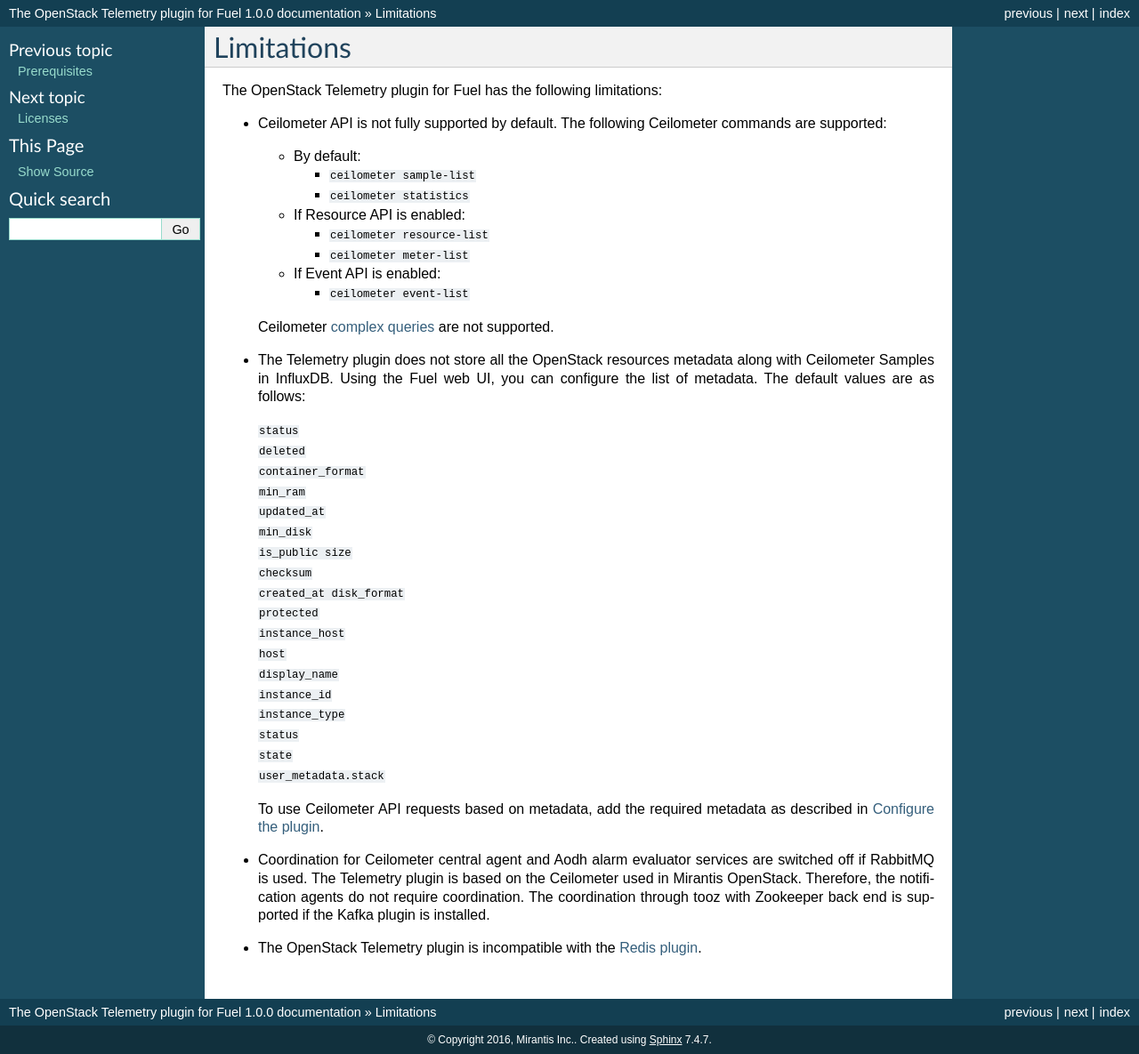
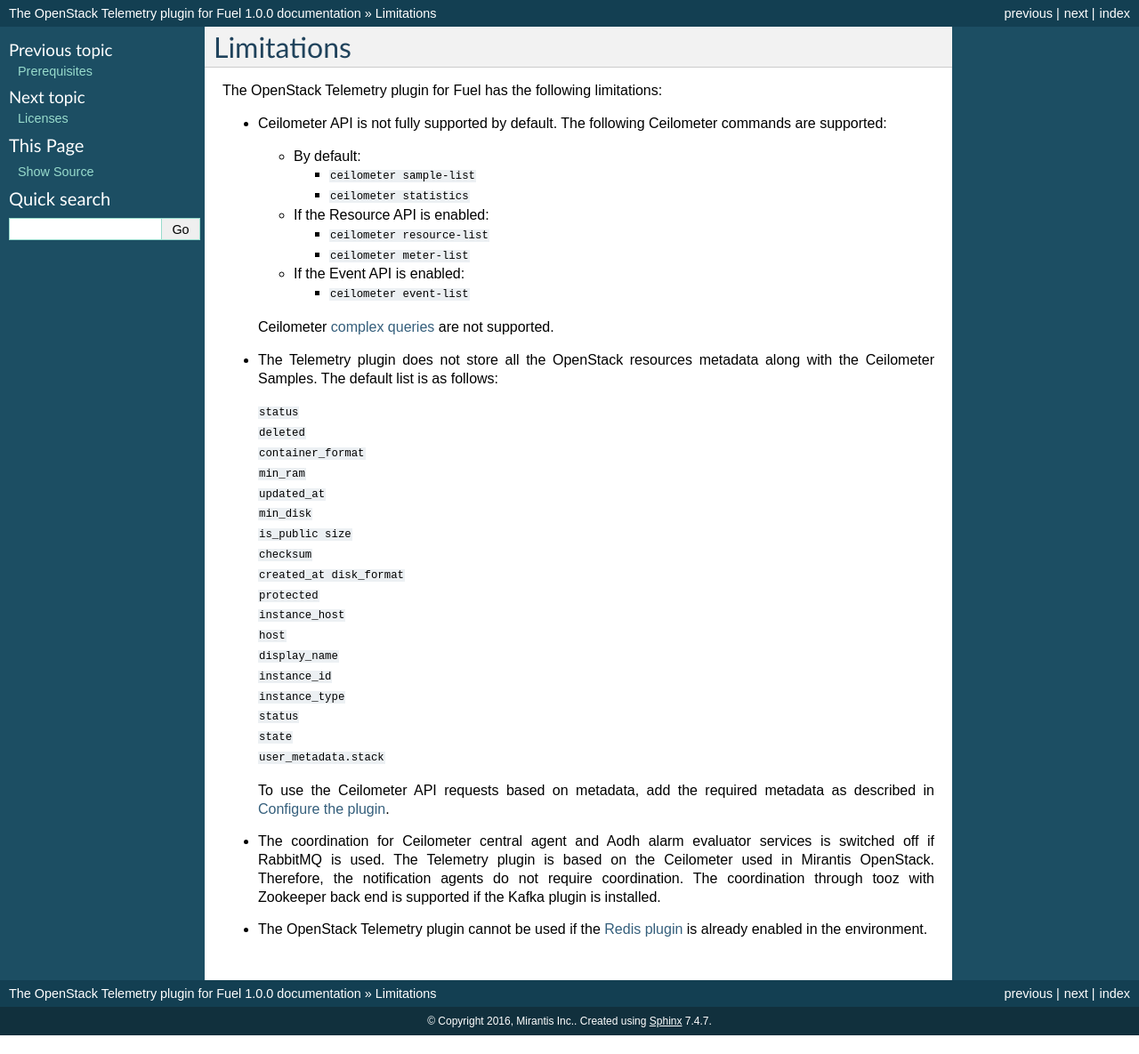
Before and after one commit to openstack-archive/fuel-plugin-openstack-telemetry, a Sphinx documentation site: the page built from docs/source/limitations.rst, in a window 1280 px wide. Shown: the whole page at 89% size. Built offline with Sphinx 7.4.7, drawn with Linux system fonts in a browser that asks for light colours; after the commit the page ends 1164 px from its top, so only the background shows below that.

Commit message:
[Docs] Minor edits
Editorial changes.

Change-Id: I7a3c899ed46a2b1589b64925c6134c20fa2573ec

```diff
--- a/docs/source/limitations.rst
+++ b/docs/source/limitations.rst
@@ -13,12 +13,12 @@
     * ``ceilometer sample-list``
     * ``ceilometer statistics``
 
-  * If :guilabel:`Resource API` is enabled:
+  * If the :guilabel:`Resource API` is enabled:
 
     * ``ceilometer resource-list``
     * ``ceilometer meter-list``
 
-  * If :guilabel:`Event API` is enabled:
+  * If the :guilabel:`Event API` is enabled:
 
     * ``ceilometer event-list``
 
@@ -27,8 +27,7 @@
   are not supported.
 
 * The Telemetry plugin does not store all the OpenStack resources metadata
-  along with Ceilometer Samples in InfluxDB. Using the Fuel web UI, you can
-  configure the list of metadata. The default values are as follows:
+  along with the Ceilometer Samples. The default list is as follows:
 
   | ``status``
   | ``deleted``
@@ -49,14 +48,15 @@
   | ``state``
   | ``user_metadata.stack``
 
-  To use Ceilometer API requests based on metadata, add the required metadata
-  as described in :ref:`configure`.
+  To use the Ceilometer API requests based on metadata, add the required
+  metadata as described in :ref:`configure`.
 
-* Coordination for Ceilometer central agent and Aodh alarm evaluator services
-  are switched off if RabbitMQ is used. The Telemetry plugin is based on
-  the Ceilometer used in Mirantis OpenStack. Therefore, the notification
+* The coordination for Ceilometer central agent and Aodh alarm evaluator
+  services is switched off if RabbitMQ is used. The Telemetry plugin is based
+  on the Ceilometer used in Mirantis OpenStack. Therefore, the notification
   agents do not require coordination. The coordination through tooz with
   Zookeeper back end is supported if the Kafka plugin is installed.
 
-* The OpenStack Telemetry plugin is incompatible with the
-  `Redis plugin <https://github.com/openstack/fuel-plugin-ceilometer-redis>`_.
+* The OpenStack Telemetry plugin cannot be used if the
+  `Redis plugin <https://github.com/openstack/fuel-plugin-ceilometer-redis>`_
+  is already enabled in the environment.
```
Also changed, not shown: docs/source/configure.rst (+5 -5 lines), docs/source/intro.rst (+8 -9 lines), docs/source/requirements.rst (+8 -8 lines).
